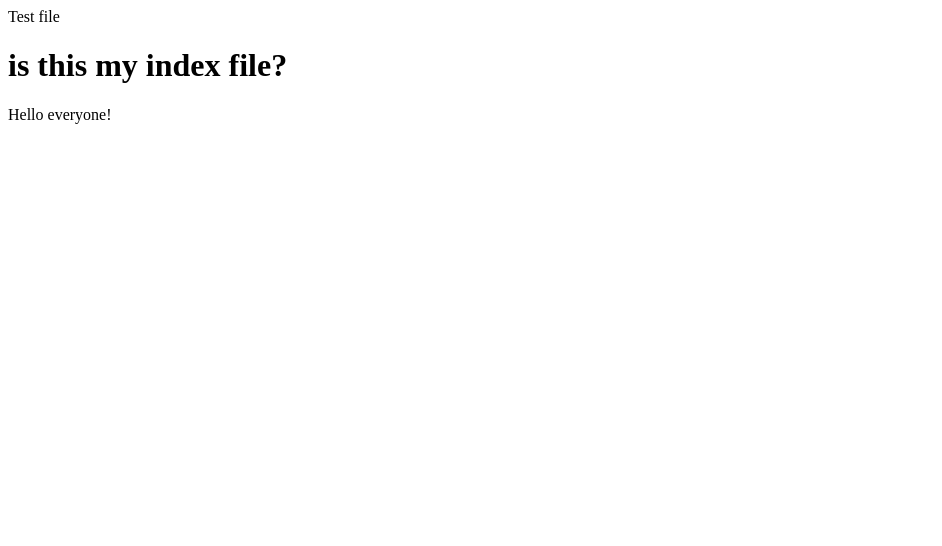
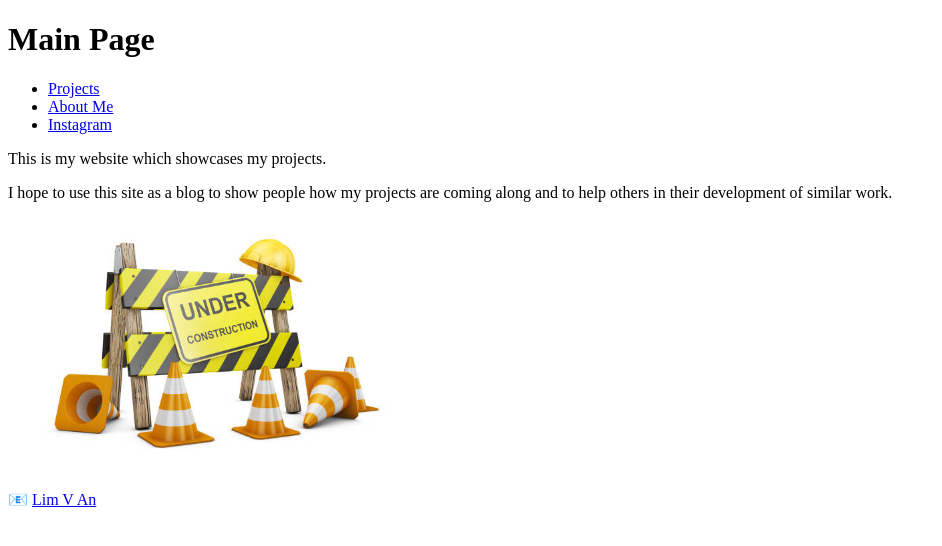
Before and after one commit to LengSiang/Projects, a plain HTML site: page index.html in a window 1280 px wide. Shown: the whole page, without its empty margins (0-942 px from the left). Drawn offline with Linux system fonts and the light colour scheme.

Commit message:
added my website

```diff
--- a/index.html
+++ b/index.html
@@ -1,7 +1,22 @@
-<html>
-  <head>Test file</head>
-  <body>
-    <h1>is this my index file?</H1>
-    <p>Hello everyone!</p>
-  </body>
+<!DOCTYPE html>
+<html lang="en">
+<head>
+    <meta charset="UTF-8">
+    <meta http-equiv="X-UA-Compatible" content="IE=edge">
+    <meta name="viewport" content="width=device-width, initial-scale=1.0">
+    <title>Document</title>
+</head>
+<body>
+    <h1><b>Main Page</b></h1>
+    <ul>
+        <li><a href="projects.html">Projects</a></li>
+        <li><a href="about_me.html">About Me</a></li>
+        <li><a href="https://www.instagram.com/its_lva/">Instagram</a></li>
+    </ul>
+        <p>This is my website which showcases my projects.</p>
+        <p>I hope to use this site as a blog to show people how my projects are coming along
+        and to help others in their development of similar work.</p>
+        <a href="images/uc.jpg"><img src="images/uc.jpg"height="252px"/></a>
+    <p>📧 <a href="mailto:remixerlva@gmail.com">Lim V An</a></p>
+</body>
 </html>
```
